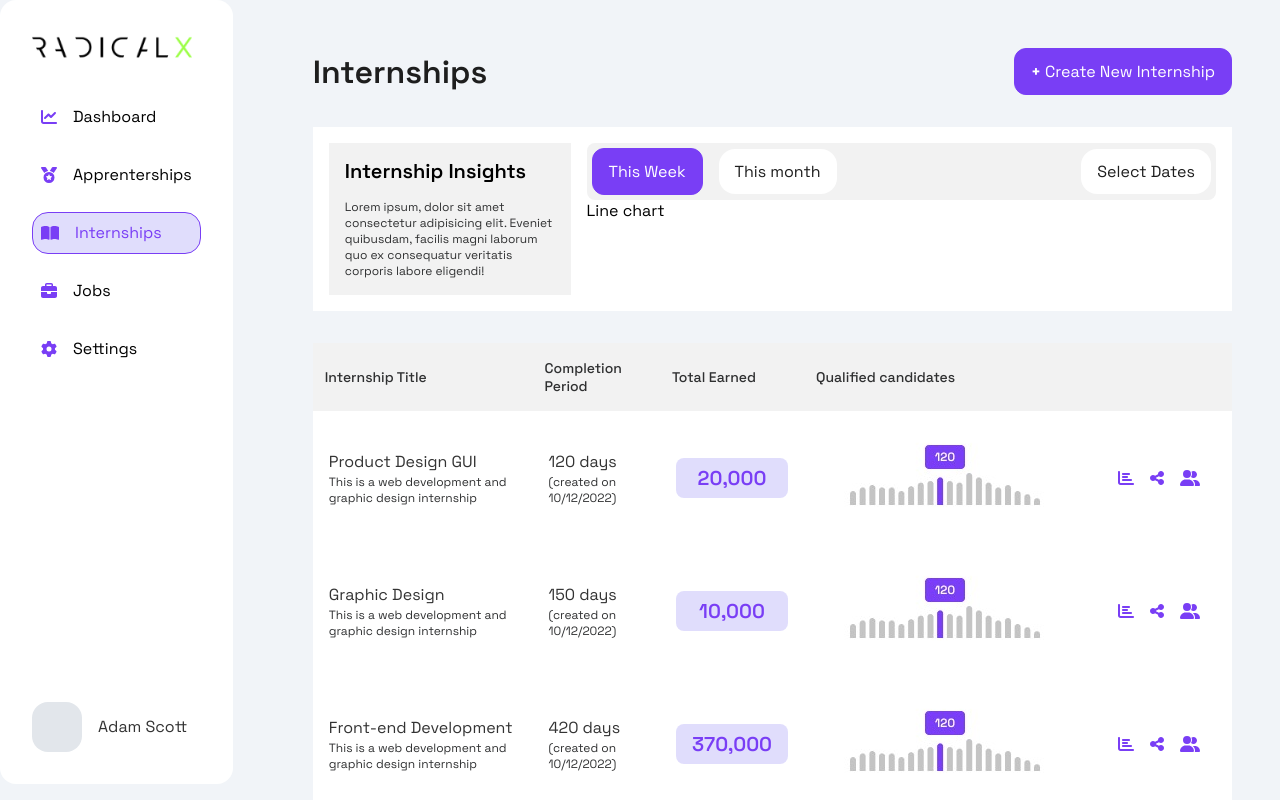
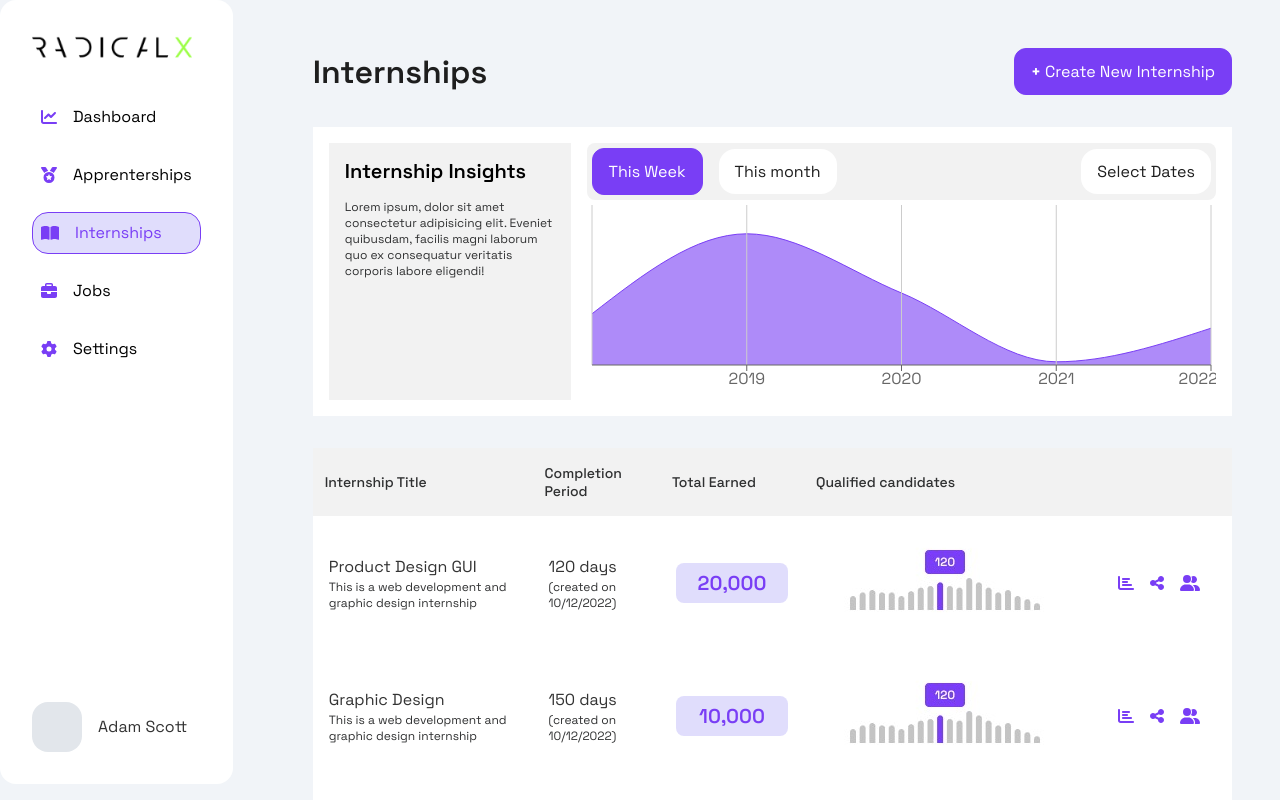
Before and after one commit to Salman-Abdulqadir/radicalx_internship, a React (Create React App) app: page / in a window 1280 px wide. Shown: the top 800 px of the page. Built offline with nearby package versions, Linux system fonts and the light colour scheme.

Commit message:
line chart added

```diff
--- a/package.json
+++ b/package.json
@@ -15,6 +15,7 @@
     "react-chartjs-2": "^5.0.1",
     "react-dom": "^18.2.0",
     "react-scripts": "5.0.1",
+    "recharts": "^2.1.16",
     "styled-components": "^5.3.6",
     "web-vitals": "^2.1.4"
   },
--- a/src/GlobalStyling.js
+++ b/src/GlobalStyling.js
@@ -62,6 +62,9 @@ export default createGlobalStyle`
         color: rgba(47, 48, 49, 0.54);
         padding: 10px 1rem 10px 1rem;
     }
+    button{
+        cursor: pointer;
+    }
     .purple-btn{
         padding: 12px 1rem;
         border-radius: 12px;
--- a/src/components/Insights.jsx
+++ b/src/components/Insights.jsx
@@ -1,6 +1,6 @@
 import React from "react";
 import styled from "styled-components";
-
+import StatChart from "./lineChart";
 
 
 const Insight = () => {
@@ -22,7 +22,7 @@ const Insight = () => {
           </div>
           <button>Select Dates</button>
         </header>
-        <div>Line chart</div>
+        <StatChart/>
       </div>
     </StyledInsight>
   );
--- a/src/components/lineChart.jsx
+++ b/src/components/lineChart.jsx
@@ -1,11 +1,25 @@
 import React from "react";
+import {ResponsiveContainer, AreaChart, Area, CartesianGrid, XAxis, Tooltip } from "recharts";
 
-
-const LineChart = () =>{
+const data = [
+    {name: "2017", react: 32},
+    {name: "2019", react: 82},
+    {name: "2020", react: 45},
+    {name: "2021", react: 2},
+    {name: "2022", react: 23},
+]
+const StatChart = () =>{
     return(
         <div>
-
+            <ResponsiveContainer width={"100%"} height={200}>
+                <AreaChart data={data}>
+                    <Area type={"monotone"} dataKey={"react"} stroke={"#793EF5"} fill={"#793EF5"} strokeWidth={1}/>
+                    <CartesianGrid horizontal={false} stroke="#ccc"/>
+                    <XAxis dataKey={"name"}/>
+                    <Tooltip/>
+                </AreaChart>
+            </ResponsiveContainer>
         </div>
     )
 }
-export default LineChart;
+export default StatChart;
```
Also changed, not shown: 1 other file (tests, documents, lock files or other folders).
